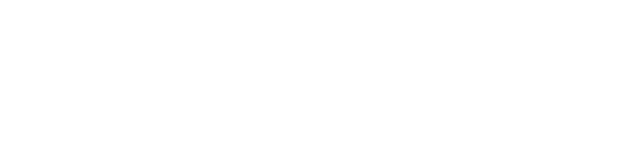
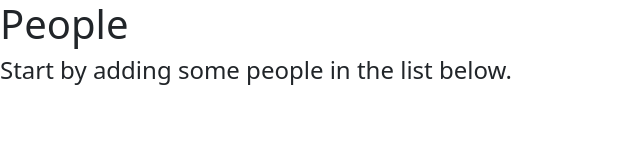
Before and after one commit to candace1818/Lab-3, a plain HTML site: page addPeople.html in a window 1280 px wide. Shown: the whole page, without its empty margins (0-640 px from the left). Drawn offline with nearby package versions, Linux system fonts and the light colour scheme.

```diff
--- a/addPeople.html
+++ b/addPeople.html
@@ -4,9 +4,13 @@
     <meta charset="UTF-8">
     <meta http-equiv="X-UA-Compatible" content="IE=edge">
     <meta name="viewport" content="width=device-width, initial-scale=1.0">
+    <link href="https://cdn.jsdelivr.net/npm/bootstrap@5.0.2/dist/css/bootstrap.min.css" rel="stylesheet" integrity="sha384-EVSTQN3/azprG1Anm3QDgpJLIm9Nao0Yz1ztcQTwFspd3yD65VohhpuuCOmLASjC" crossorigin="anonymous">
     <title>Document</title>
 </head>
 <body>
+    <h1>People</h1>
+    <h4>Start by adding some people in the list below.</h4>
+
 
 </body>
 </html>
```
